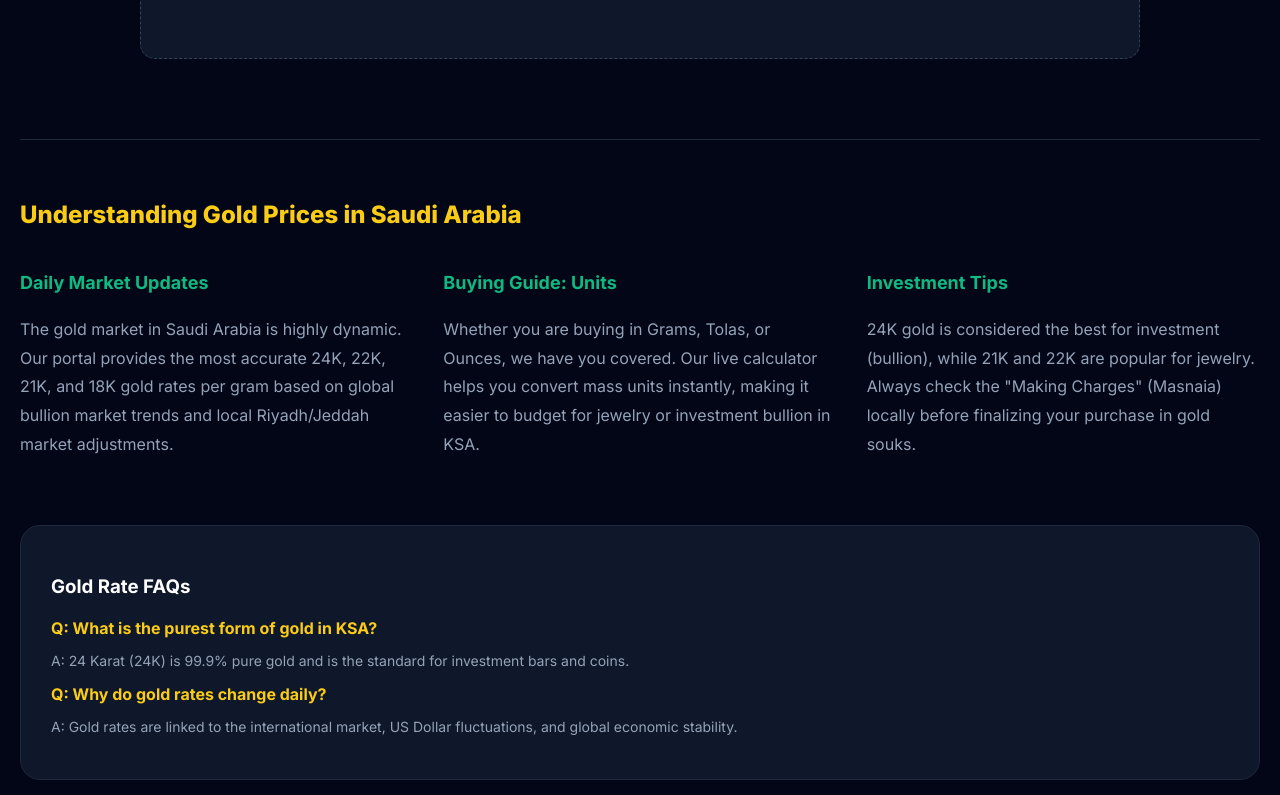
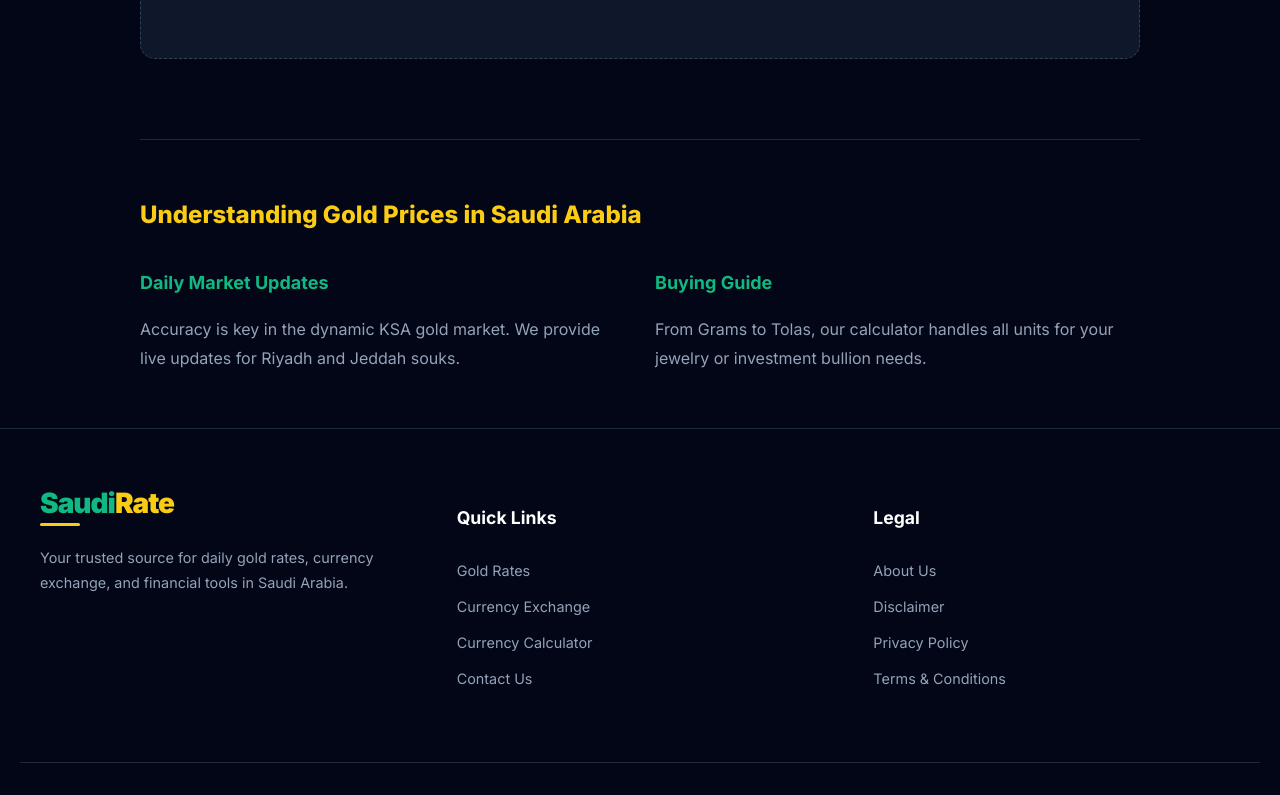
Before and after one commit to DiGiSaudia/saudirate, a Next.js app: page /gold-rates in a window 1280 px wide. Shown: the part 980-1775 px from the top of the page. Built offline with nearby package versions, Linux system fonts and the light colour scheme.

Commit message:
Finalized Gold page with SEO schema and accurate unit logic

```diff
--- a/app/gold-rates/page.tsx
+++ b/app/gold-rates/page.tsx
@@ -2,12 +2,12 @@
 import React, { useState, useEffect, useCallback } from 'react';
 
 export default function GoldRatesSaudi() {
-  const [basePrice, setBasePrice] = useState<number>(285.50); // Live price from API
+  const [basePrice, setBasePrice] = useState<number>(285.50);
   const [weight, setWeight] = useState<number>(1);
   const [unit, setUnit] = useState<string>("gram");
 
-  // Conversion Logic
-  const units = {
+  // --- ٹائپس کو فکس کیا گیا ہے ---
+  const units: Record<string, number> = {
     gram: 1,
     tola: 11.6638,
     ounce: 31.1035
@@ -22,8 +22,31 @@ export default function GoldRatesSaudi() {
 
   return (
     <div style={{ backgroundColor: '#020617', color: '#F8FAFC', minHeight: '100vh', padding: '40px 20px' }}>
+      {/* --- GOLD RATE SCHEMA MARKUP (گوگل کے لیے) --- */}
+      <script
+        type="application/ld+json"
+        dangerouslySetInnerHTML={{
+          __html: JSON.stringify({
+            "@context": "https://schema.org",
+            "@type": "FinancialService",
+            "name": "SaudiRate Gold Portal",
+            "description": "Live 24K, 22K, 21K, and 18K gold rates in Saudi Arabia.",
+            "url": "https://saudirate.com/gold-rates",
+            "address": { "@type": "PostalAddress", "addressCountry": "SA" },
+            "priceRange": "SAR",
+            "hasOfferCatalog": {
+              "@type": "OfferCatalog",
+              "name": "Daily Gold Rates",
+              "itemListElement": [
+                { "@type": "Offer", "itemOffered": { "@type": "Service", "name": "24K Gold Rate" } },
+                { "@type": "Offer", "itemOffered": { "@type": "Service", "name": "22K Gold Rate" } }
+              ]
+            }
+          }),
+        }}
+      />
 
-      {/* Header Section */}
+      {/* Header */}
       <div style={{ textAlign: 'center', marginBottom: '40px' }}>
         <h1 style={{ fontSize: 'clamp(24px, 5vw, 40px)', fontWeight: '900' }}>
           Saudi <span style={{ color: '#FACC15' }}>Gold Rates</span> Live
@@ -32,18 +55,17 @@ export default function GoldRatesSaudi() {
       </div>
 
       <main style={{ maxWidth: '1000px', margin: '0 auto' }}>
-
-        {/* Top Ad Space */}
+        {/* Ad Space */}
         <div style={{ height: '90px', background: '#0F172A', border: '1px dashed #334155', borderRadius: '15px', marginBottom: '40px', display: 'flex', justifyContent: 'center', alignItems: 'center', color: '#64748B' }}>
           ADVERTISEMENT SPACE
         </div>
 
-        {/* Smart Gold Calculator */}
+        {/* Calculator */}
         <section style={{ background: '#0F172A', padding: '30px', borderRadius: '30px', border: '1px solid #1E293B', marginBottom: '50px', boxShadow: '0 20px 40px rgba(0,0,0,0.4)' }}>
           <div style={{ display: 'grid', gridTemplateColumns: 'repeat(auto-fit, minmax(150px, 1fr))', gap: '20px' }}>
             <div>
               <label style={{ fontSize: '11px', color: '#64748B', fontWeight: '800' }}>ENTER WEIGHT</label>
-              <input type="number" value={weight} onChange={(e) => setWeight(Number(e.target.value))} style={{ width: '100%', background: '#020617', border: '1px solid #334155', padding: '15px', borderRadius: '12px', color: 'white', fontSize: '20px', fontWeight: 'bold', marginTop: '8px' }} />
+              <input type="number" value={weight} onChange={(e) => setWeight(Number(e.target.value))} style={{ width: '100%', background: '#020617', border: '1px solid #334155', padding: '15px', borderRadius: '12px', color: 'white', fontSize: '20px', fontWeight: 'bold', marginTop: '8px', outline: 'none' }} />
             </div>
             <div>
               <label style={{ fontSize: '11px', color: '#64748B', fontWeight: '800' }}>SELECT UNIT</label>
@@ -54,16 +76,16 @@ export default function GoldRatesSaudi() {
               </select>
             </div>
             <div style={{ textAlign: 'right' }}>
-              <div style={{ fontSize: '11px', color: '#FACC15', fontWeight: '800' }}>ESTIMATED 24K PRICE</div>
+              <div style={{ fontSize: '11px', color: '#FACC15', fontWeight: '800' }}>ESTIMATED {weight} {unit} (24K)</div>
               <div style={{ fontSize: '32px', fontWeight: '900', color: '#F8FAFC' }}>
-                {(basePrice * weight * units[unit as keyof typeof units]).toLocaleString(undefined, {maximumFractionDigits: 2})}
+                {(basePrice * weight * units[unit]).toLocaleString(undefined, {maximumFractionDigits: 2})}
                 <span style={{ fontSize: '14px', marginLeft: '5px', color: '#FACC15' }}>SAR</span>
               </div>
             </div>
           </div>
         </section>
 
-        {/* Purity Rate Cards */}
+        {/* Rate Cards */}
         <div style={{ display: 'grid', gridTemplateColumns: 'repeat(auto-fit, minmax(220px, 1fr))', gap: '20px', marginBottom: '50px' }}>
           {purities.map((p) => (
             <div key={p.label} style={{ background: '#0F172A', padding: '25px', borderRadius: '25px', borderLeft: `6px solid ${p.color}`, borderTop: '1px solid #1E293B', borderRight: '1px solid #1E293B', borderBottom: '1px solid #1E293B' }}>
@@ -84,53 +106,19 @@ export default function GoldRatesSaudi() {
         <div style={{ height: '250px', background: '#0F172A', border: '1px dashed #334155', borderRadius: '15px', display: 'flex', justifyContent: 'center', alignItems: 'center', color: '#64748B' }}>
           LARGE AD UNIT
         </div>
+      </main>
 
-      </main>
-      {/* --- SEO GOLD INFORMATIVE SECTION --- */}
-        <section style={{ marginTop: '80px', borderTop: '1px solid #1E293B', paddingTop: '40px' }}>
-          <h2 style={{ fontSize: '24px', fontWeight: '800', marginBottom: '20px', color: '#FACC15' }}>
-            Understanding Gold Prices in Saudi Arabia
-          </h2>
-
+      {/* SEO Section */}
+      <section style={{ marginTop: '80px', borderTop: '1px solid #1E293B', paddingTop: '40px', maxWidth: '1000px', margin: '80px auto 0 auto' }}>
+        <h2 style={{ fontSize: '24px', fontWeight: '800', marginBottom: '20px', color: '#FACC15' }}>Understanding Gold Prices in Saudi Arabia</h2>
         <div style={{ display: 'grid', gridTemplateColumns: 'repeat(auto-fit, minmax(300px, 1fr))', gap: '30px', color: '#94A3B8', lineHeight: '1.8' }}>
           <div>
             <h3 style={{ color: '#10B981', fontSize: '18px', marginBottom: '10px' }}>Daily Market Updates</h3>
-              <p>
-                The gold market in Saudi Arabia is highly dynamic. Our portal provides
-                the most accurate 24K, 22K, 21K, and 18K gold rates per gram based on
-                global bullion market trends and local Riyadh/Jeddah market adjustments.
-              </p>
-            </div>
-
-            <div>
-              <h3 style={{ color: '#10B981', fontSize: '18px', marginBottom: '10px' }}>Buying Guide: Units</h3>
-              <p>
-                Whether you are buying in Grams, Tolas, or Ounces, we have you covered.
-                Our live calculator helps you convert mass units instantly, making it
-                easier to budget for jewelry or investment bullion in KSA.
-              </p>
-            </div>
-
-            <div>
-              <h3 style={{ color: '#10B981', fontSize: '18px', marginBottom: '10px' }}>Investment Tips</h3>
-              <p>
-                24K gold is considered the best for investment (bullion), while 21K and
-                22K are popular for jewelry. Always check the "Making Charges" (Masnaia)
-                locally before finalizing your purchase in gold souks.
-              </p>
-            </div>
-          </div>
-
-          {/* Gold Specific FAQ */}
-          <div style={{ marginTop: '50px', background: '#0F172A', padding: '30px', borderRadius: '20px', border: '1px solid #1E293B' }}>
-            <h3 style={{ marginBottom: '20px', color: 'white' }}>Gold Rate FAQs</h3>
-            <div style={{ marginBottom: '15px' }}>
-              <strong style={{ color: '#FACC15' }}>Q: What is the purest form of gold in KSA?</strong>
-              <p style={{ fontSize: '14px', color: '#94A3B8' }}>A: 24 Karat (24K) is 99.9% pure gold and is the standard for investment bars and coins.</p>
+            <p>Accuracy is key in the dynamic KSA gold market. We provide live updates for Riyadh and Jeddah souks.</p>
           </div>
           <div>
-              <strong style={{ color: '#FACC15' }}>Q: Why do gold rates change daily?</strong>
-              <p style={{ fontSize: '14px', color: '#94A3B8' }}>A: Gold rates are linked to the international market, US Dollar fluctuations, and global economic stability.</p>
+            <h3 style={{ color: '#10B981', fontSize: '18px', marginBottom: '10px' }}>Buying Guide</h3>
+            <p>From Grams to Tolas, our calculator handles all units for your jewelry or investment bullion needs.</p>
           </div>
         </div>
       </section>
```
Lines whose indentation alone changed are shown as unchanged.
